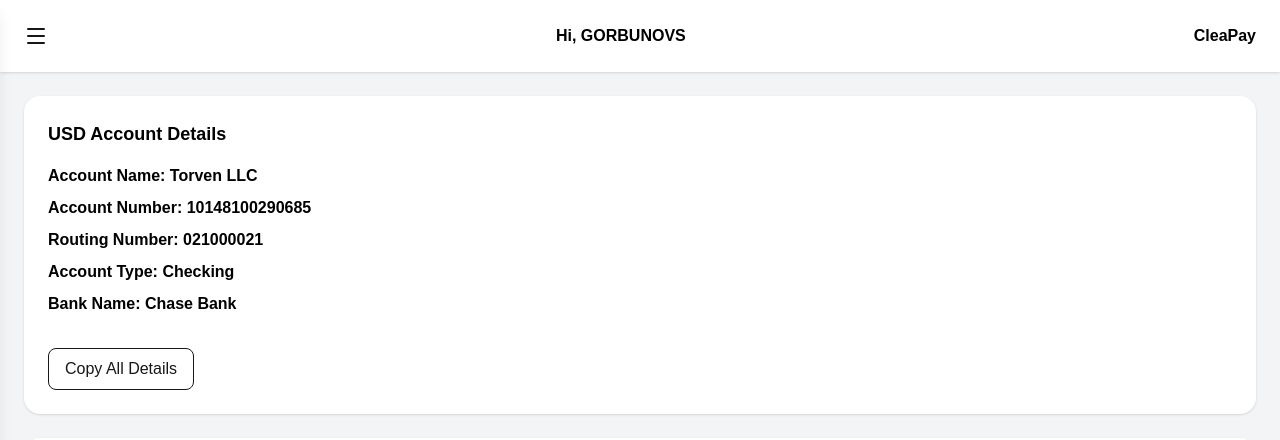
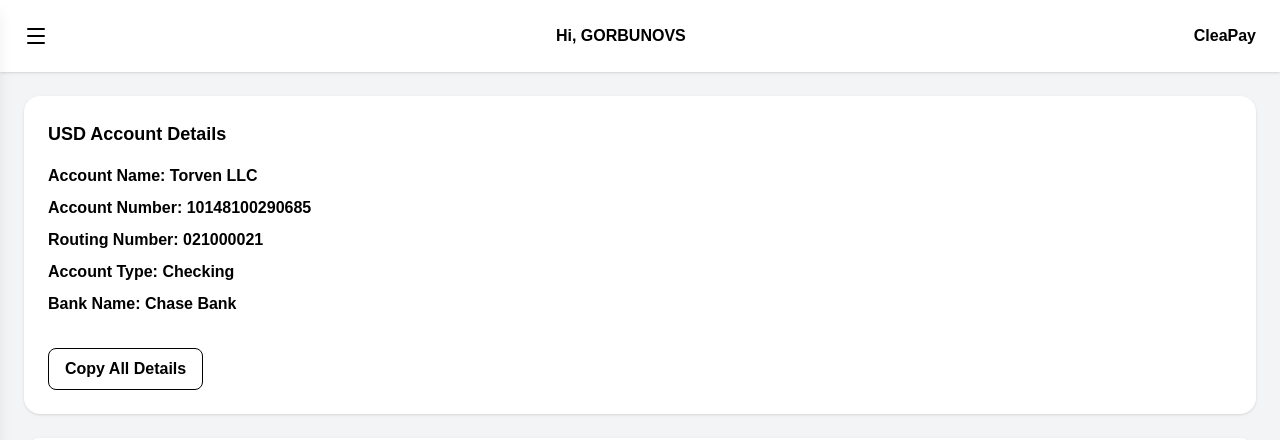
Before and after one commit to oyewaleoluwafemimichael7-pixel/cleaapp, a Next.js app: page /dashboard in a window 1280 px wide. Shown: the top 440 px of the page. Built offline with nearby package versions, Linux system fonts and the light colour scheme; sample sign-in values are in the browser's storage.

Commit message:
Fix faded menu and button contrast

```diff
--- a/app/dashboard/page.tsx
+++ b/app/dashboard/page.tsx
@@ -75,7 +75,7 @@ Bank Name: Chase Bank
           <Link
             href="/dashboard"
             onClick={() => setSidebarOpen(false)}
-            className="flex items-center gap-3 hover:text-gray-700"
+            className="flex items-center gap-3 text-black hover:text-gray-900"
           >
             <Home size={18} /> Dashboard
           </Link>
@@ -91,7 +91,7 @@ Bank Name: Chase Bank
           <Link
             href="/dashboard/settlement"
             onClick={() => setSidebarOpen(false)}
-            className="flex items-center gap-3 hover:text-gray-700"
+            className="flex items-center gap-3 text-black hover:text-gray-900"
           >
             <DollarSign size={18} /> Settlement
           </Link>
@@ -99,7 +99,7 @@ Bank Name: Chase Bank
           <Link
             href="/dashboard/settings"
             onClick={() => setSidebarOpen(false)}
-            className="flex items-center gap-3 hover:text-gray-700"
+            className="flex items-center gap-3 text black hover:text-gray-900"
           >
             <Settings size={18} /> Settings
           </Link>
@@ -118,7 +118,7 @@ Bank Name: Chase Bank
       {/* Top Bar */}
       <div className="flex items-center justify-between p-6 bg-white shadow">
         <Menu
-          className="cursor-pointer"
+          className="cursor-pointer text-black"
           onClick={() => setSidebarOpen(true)}
         />
         <h1 className="font-semibold text-black">Hi, GORBUNOVS</h1>
@@ -126,7 +126,7 @@ Bank Name: Chase Bank
       </div>
 
       {/* Content */}
-      <div className="p-6 space-y-6">
+      <div className="p-6 space-y-6 text-black">
 
         {/* Account Details Card */}
         <div className="bg-white p-6 rounded-2xl shadow space-y-4">
@@ -158,7 +158,7 @@ Bank Name: Chase Bank
 
           <button
             onClick={copyDetails}
-            className="mt-4 border px-4 py-2 rounded-lg hover:bg-gray-200 transition"
+            className="mt-4 border border-black text-black font-semibold px-4 py-2 rounded-lg hover:bg-gray-200 transition"
           >
             Copy All Details
           </button>
@@ -176,7 +176,7 @@ Bank Name: Chase Bank
 
           <p className="text-black font-semibold mb-6">USD</p>
 
-          <button className="bg-black text-white py-3 rounded-lg w-full hover:opacity-90 transition">
+          <button className="bg-black text-white py-3 rounded-lg w-full hover: transition">
             Request Withdrawal
           </button>
         </div>
```
